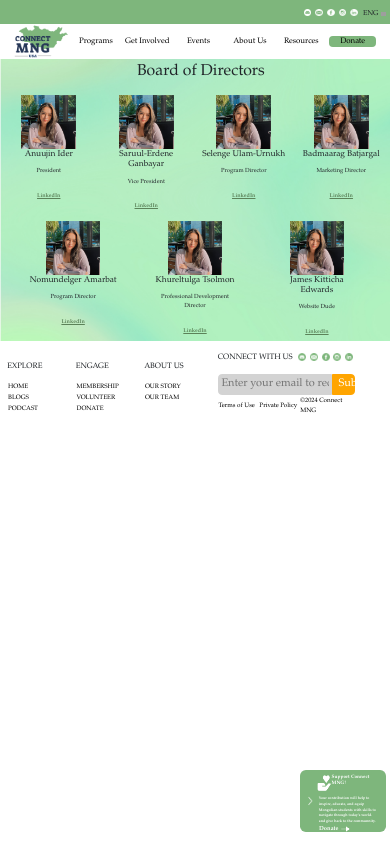
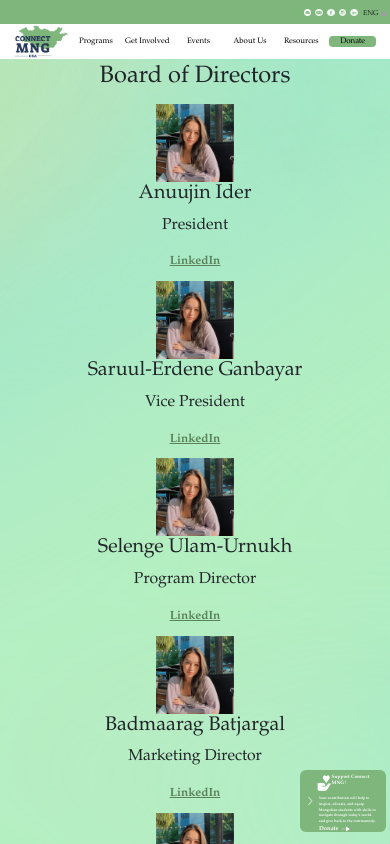
Before and after one commit to JK-Edwards/ConnectMNG, a React (Create React App) app: page /about-us in a window 390 px wide. Shown: the top 844 px of the page. Built offline with nearby package versions, Linux system fonts and the light colour scheme; grey boxes are pictures that could not be loaded.

Commit message:
Implemented single profile per row for board member gallery

```diff
--- a/src/components/BoardMemberGallery/BoardMemberGallery.css
+++ b/src/components/BoardMemberGallery/BoardMemberGallery.css
@@ -39,5 +39,32 @@
 .galleryContainer h1 {
   text-align: center;
   font-size: calc(0.5rem + 2vw);
-  padding-left: 3vw;
 }
+
+/* Adjustments for smaller screens */
+@media screen and (max-width: 767px) {
+  .profile {
+    flex: 1 1 calc(100% - 10px);
+  }
+
+  .profile h3 {
+    font-size: calc(0.5rem + 3vw);
+  }
+
+  .profile p {
+    font-size: calc(0.5rem + 2vw);
+  }
+
+  .profile a {
+    font-size: calc(0.5rem + 1vw);
+  }
+
+  .profile img {
+    height: 20vw;
+    width: 20vw;
+  }
+
+  .galleryContainer h1 {
+    font-size: calc(0.5rem + 4vw);
+  }
+}
```
